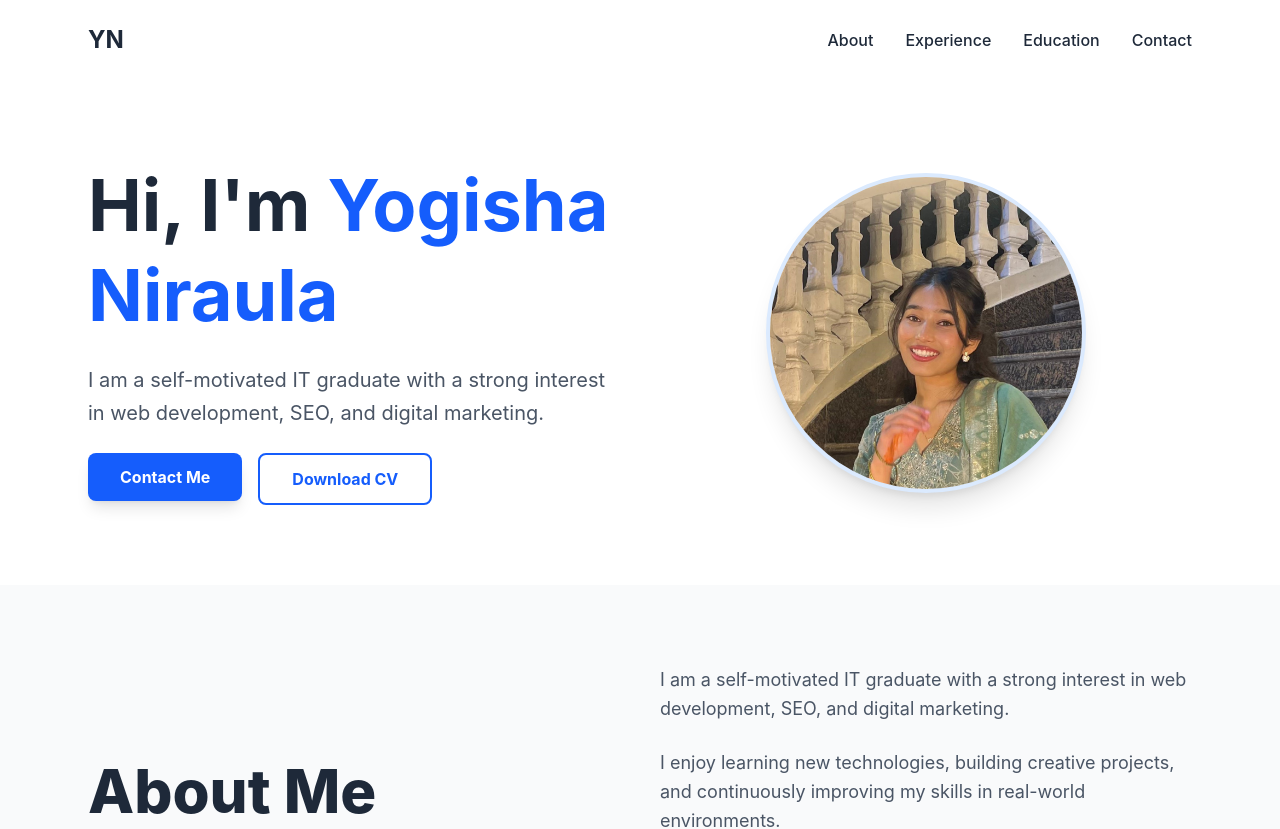
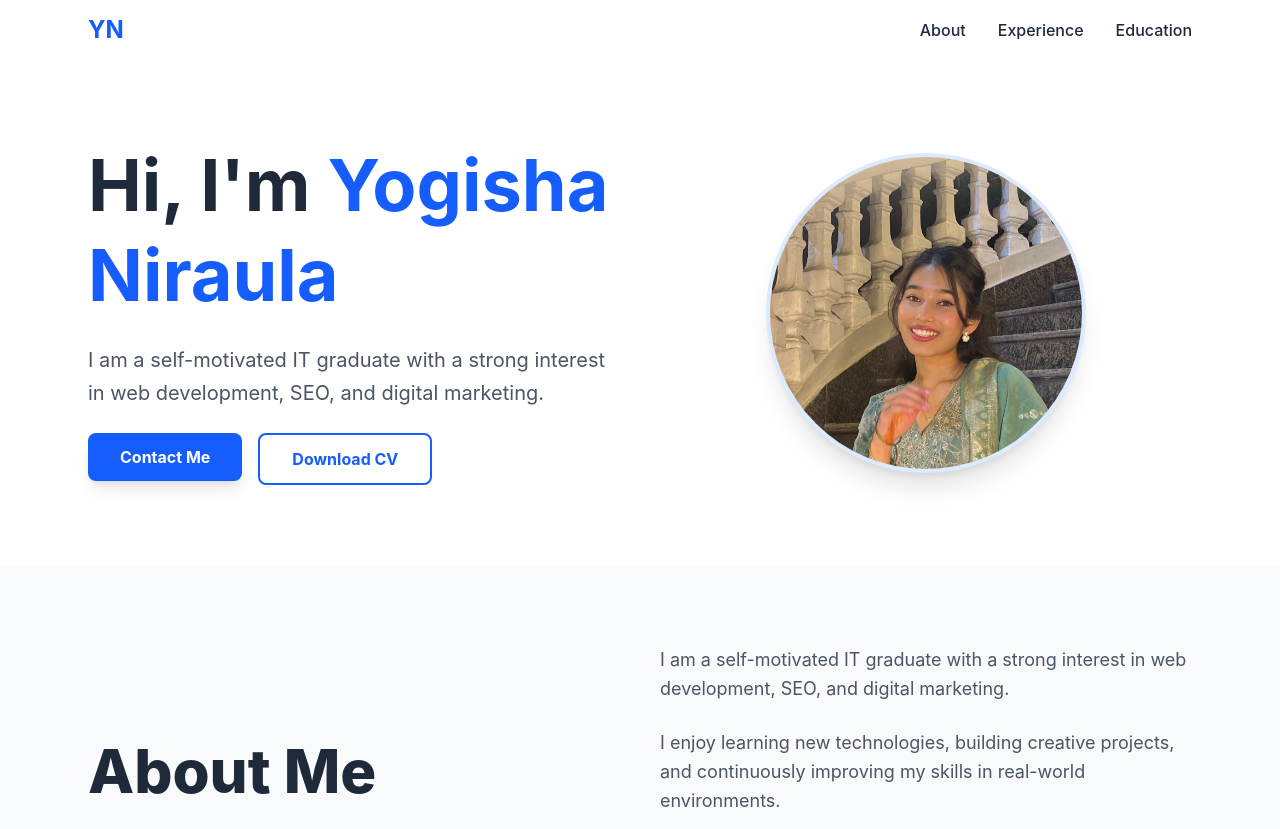
Before and after one commit to yogishaaniraula/My-portfolio, a React (Vite) app: page / in a window 1280 px wide. Shown: the top 829 px of the page. Built offline with nearby package versions, Linux system fonts and the light colour scheme.

Commit message:
Enhance navbar with sticky position and logo color change
Updated navbar to be sticky and changed logo color.

```diff
--- a/src/App.jsx
+++ b/src/App.jsx
@@ -1,24 +1,21 @@
 
-import React from 'react'
 
 function App() {
   return (
     <div className="min-h-screen bg-white text-gray-800 font-sans">
 
       {/* 1. NAVBAR SECTION (Logo Left, Menu Right) */}
-      <nav className="flex justify-between items-center p-6 max-w-6xl mx-auto ">
+      <nav className="sticky top-0 flex justify-between items-center bg-white h-15 p-6 max-w-6xl mx-auto">
         {/* Logo */}
-        <div className="text-2xl font-bold text-black-600 cursor-pointer hover:text-blue-500">
+        <div className="text-2xl font-bold text-blue-600 cursor-pointer">
           YN
         </div>
-
 
         {/* Menu Items */}
         <ul className="flex gap-8 font-medium">
           <li><a href="#about" className="hover:text-blue-500">About</a></li>
           <li><a href="#experience" className="hover:text-blue-500">Experience</a></li>
           <li><a href="#education" className="hover:text-blue-500">Education</a></li>
-          <li><a href="#contact" className="hover:text-blue-500">Contact</a></li>
         </ul>
       </nav>
 
@@ -182,8 +179,9 @@ function App() {
 
       {/* 5. CONTACT SECTION (Simple Contact Info) */}
 
-      <section id="contact me" className=" bg-gray-50 py-20 text-center">
-        <h2 className="text-3xl font-bold mb-6">Contact Me</h2>
+      <section id="contact me" className=" bg-gray-50  py-12 sm:py-16 md:py-20 px-4 sm:px-6 text-center">
+        <h2 className="text-3xl font-bold mb-6">
+          Contact Me</h2>
 
         <form className="flex flex-col gap-4 max-w-md mx-auto">
 
```
